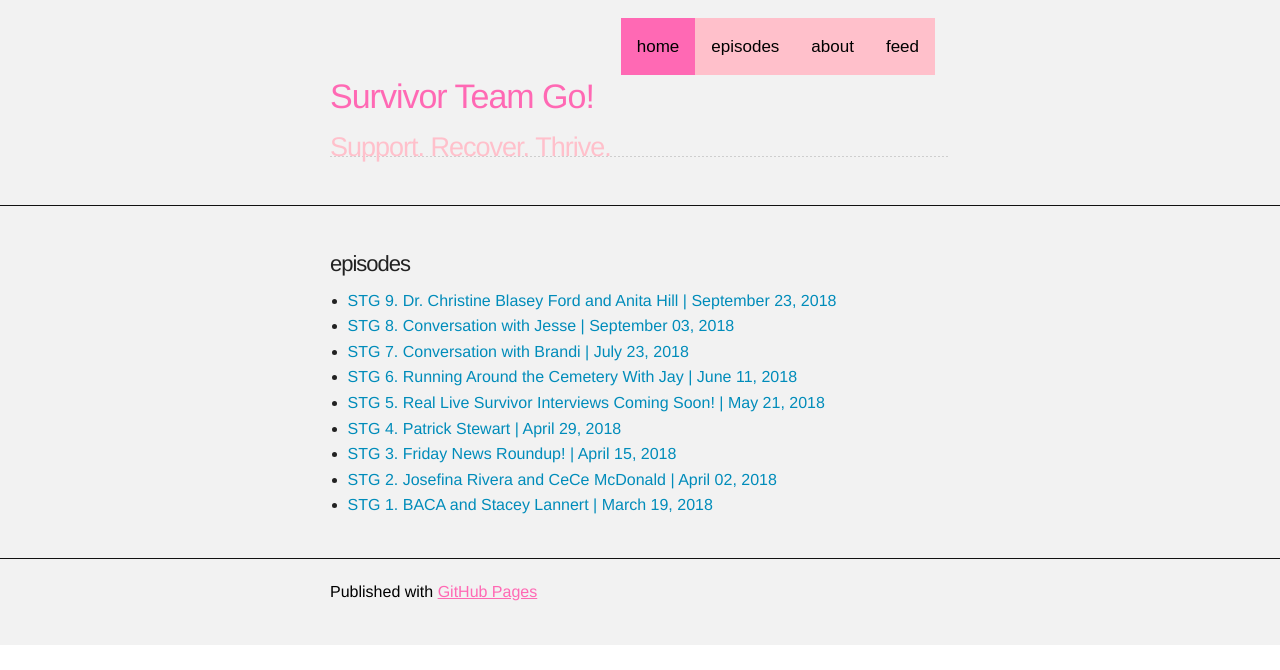
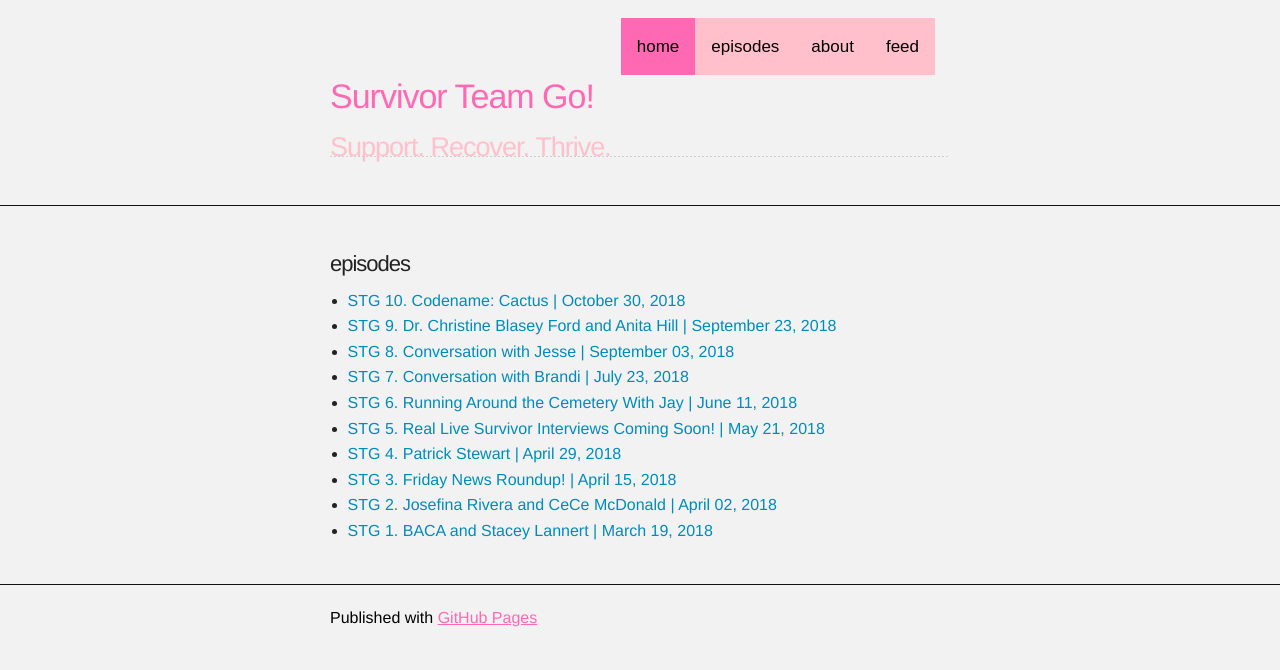
Before and after one commit to survivorteamgo/survivorteamgo.github.io, a Jekyll site: the page built from episode-list.html, in a window 1280 px wide. Shown: the part 390-1060 px from the top of the page. Built offline with Jekyll 4.4.1, drawn with Linux system fonts in a browser that asks for light colours; nearby versions of some CDN libraries; the repository's description, which GitHub fills in, is left out; before the commit the page ends 1035 px from its top, so only the background shows below that; some of the changed lines change nothing that is shown.

Commit message:
added ep 10

```diff
--- a/_drafts/2018-mm-dd-episode-10.md
+++ b/_posts/2018-10-31-episode-10.md
@@ -6,7 +6,7 @@ voices: ['Oliver Ayers', 'Bailey Davenport', 'Cactus'] # override default (which
 
 tags: ['survivors', 'survivor stories', 'bdsm', 'kink', 'rape', 'consent', 'child abuse', 'sexual abuse', 'pedophilia', 'rape fantasies', 'dungeons', 'relationships'] # max 255 chars
 
-mp3_link: s3link
+mp3_link: https://s3-us-west-1.amazonaws.com/episodes.survivorteamgo.com/STG+10+Codename+Cactus.mp3
 
 # iTunes podcast metadata (defaults in _config)
 episode_title: 'STG 10. Codename: Cactus'
```
Also changed, not shown: episode-list.html (+12 -1 lines).
